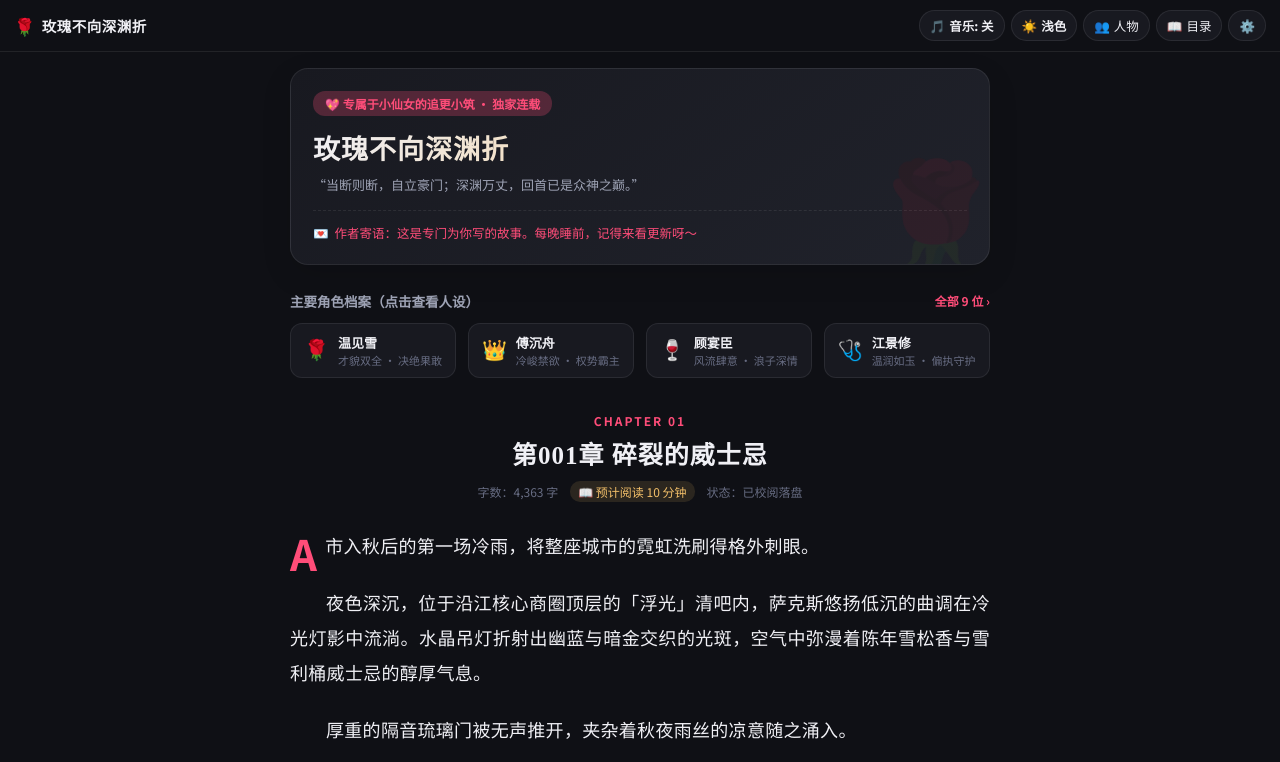
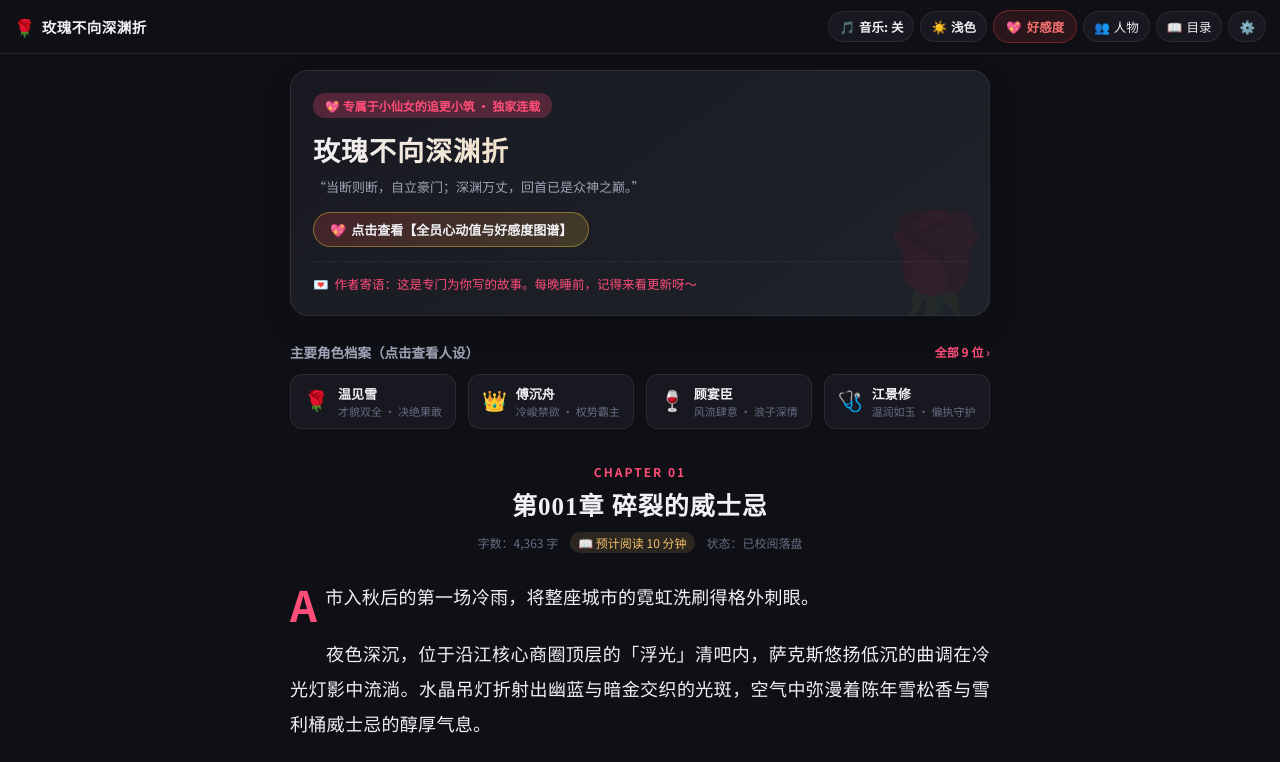
Before and after one commit to ygwbl/rose-reader, a plain HTML site: page index.html in a window 1280 px wide. Shown: the top 762 px of the page. Drawn offline with Linux system fonts and the light colour scheme.

Commit message:
feat: surface affection matrix in top-nav and hero-banner

```diff
--- a/index.html
+++ b/index.html
@@ -925,6 +925,9 @@
         <span id="quick-theme-text">浅色</span>
       </button>
 
+      <button class="aff-btn" onclick="openDrawer('affection-drawer')" title="查看四大男神心动值与好感度走向">
+        <span>💖</span> 好感度
+      </button>
       <button class="btn-icon" onclick="openDrawer('cast-drawer')">
         <span>👥</span> 人物
       </button>
@@ -943,6 +946,11 @@
       <div class="badge-sweet">💖 专属于小仙女的追更小筑 · 独家连载</div>
       <h1 class="hero-title">玫瑰不向深渊折</h1>
       <p class="hero-sub">“当断则断，自立豪门；深渊万丈，回首已是众神之巅。”</p>
+      <div style="margin: 12px 0 14px; display: flex; gap: 8px;">
+        <button class="aff-btn" onclick="openDrawer('affection-drawer')" style="background: linear-gradient(135deg, rgba(239, 68, 68, 0.2), rgba(212, 175, 55, 0.2)); border-color: rgba(212, 175, 55, 0.5); color: var(--text-primary); font-size: 13px; padding: 7px 16px;">
+          <span>💖</span> 点击查看【全员心动值与好感度图谱】
+        </button>
+      </div>
       <div class="love-note">
         <span>💌</span>
         <span>作者寄语：这是专门为你写的故事。每晚睡前，记得来看更新呀～</span>
```
